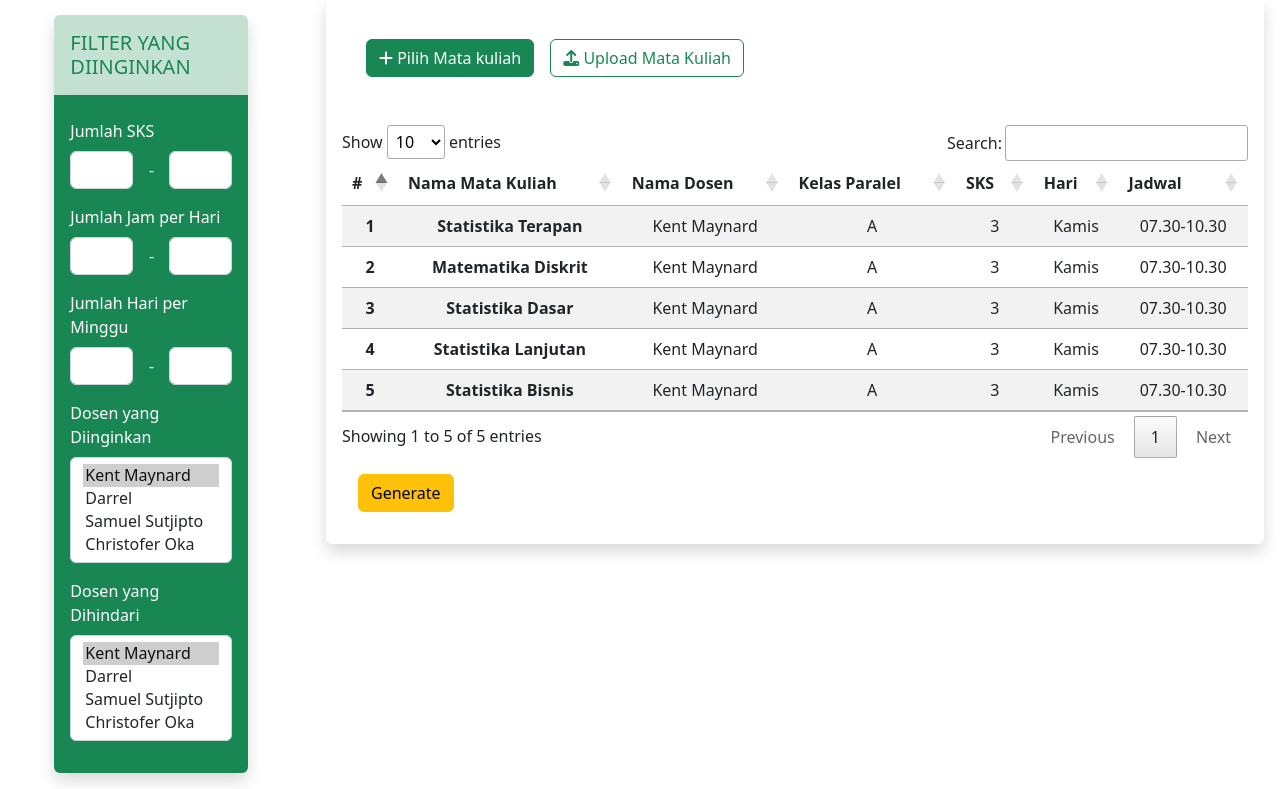
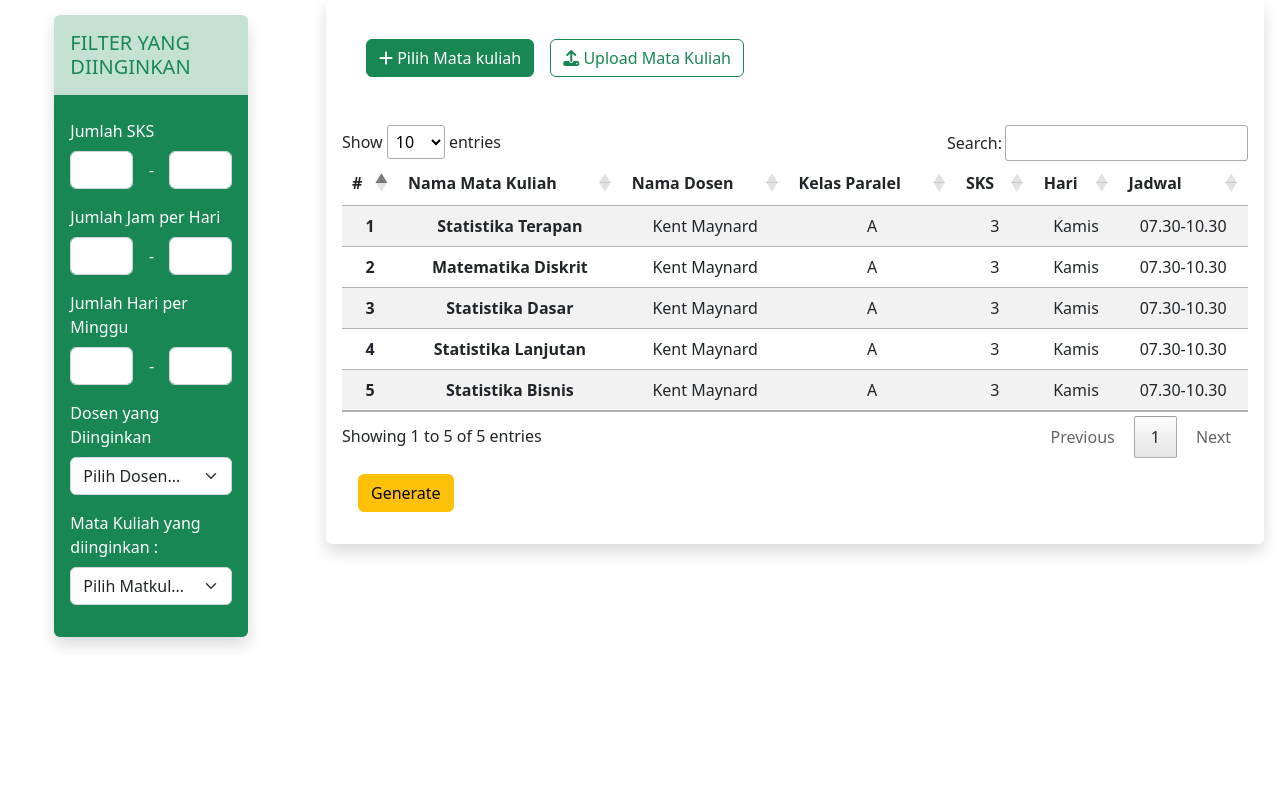
Before and after one commit to ChrisJulLimantoro/Scheduller-Project, a Flask app: page /pilihJadwal in a window 1280 px wide. Shown: the part 145-934 px from the top of the page. After the commit the page ends 793 px from the top, so only its background shows below. Run offline with Flask 3, Linux system fonts and the light colour scheme; some libraries are stand-ins or nearby versions.

Commit message:
update pilihjadwal.html
add mata kuliah yang diinginkan, add dropdown checkbox

```diff
--- a/templates/pilihJadwal.html
+++ b/templates/pilihJadwal.html
@@ -20,6 +20,35 @@
         background-position: bottom 1200%;
 
       } */
+
+		.selectBox {
+			position: relative;
+		}
+
+    .selectBox select {
+			width: 100%;
+		}
+
+		.overSelect {
+			position: absolute;
+			left: 0;
+			right: 0;
+			top: 0;
+			bottom: 0;
+		}
+
+		.checkBox {
+			display: none;
+		}
+
+		.checkBox label {
+			display: block;
+		}
+
+		.checkBox label:hover {
+      transform: scale(1.03);
+      transition: 0.3s;
+		}
   </style>
 
 </head>
@@ -66,31 +95,62 @@
 
           <!-- Dosen yang Diinginkan  -->
           <label for="">Dosen yang Diinginkan</label>
-          <select class="form-select mt-2 mb-3" multiple aria-label="multiple select example">
-            <option selected>Kent Maynard</option>
-            <option value="1">Darrel</option>
-            <option value="2">Samuel Sutjipto</option>
-            <option value="3">Christofer Oka</option>
-          </select>
-          <!-- <div class="input-group mt-2 my-3">
-              <input type="text" aria-label="inpDosen1" class="form-control rounded">
-              <p class="mx-3 my-auto"> - </p>
-              <input type="text" aria-label="inpDosen2" class="form-control rounded">
-            </div> -->
+          <div class="multipleSelection mt-2 mb-3">
+            <div class="selectBox" onclick="showCheckboxDosen()">
+              <select class="form-select">
+                <option>Pilih Dosen...</option>
+              </select>
+              <div class="overSelect"></div>
+            </div>
+            <div id="checkBoxDosen" class="checkBox bg-white text-dark rounded px-3 my-3 py-2">
+              <label for="dosen1">
+                <input type="checkbox" class="inputDosen form-check-input" id="dosen1" />
+                Kent Maynard
+              </label>
+              <label for="dosen2">
+                <input type="checkbox" class="inputDosen form-check-input" id="dosen2" />
+                Ferdinand Marco
+              </label>
+              <label for="dosen3">
+                <input type="checkbox" class="inputDosen form-check-input" id="dosen3" />
+                Darrel
+              </label>
+              <label for="dosen4">
+                <input type="checkbox" class="inputDosen form-check-input" id="dosen4" />
+                Sutjipto
+              </label>
+            </div>
+          </div>
 
           <!-- Dosen yang Dihindari  -->
-          <label for="">Dosen yang Dihindari</label>
-          <select class="form-select mt-2 mb-3" multiple aria-label="multiple select example">
-            <option selected>Kent Maynard</option>
-            <option value="1">Darrel</option>
-            <option value="2">Samuel Sutjipto</option>
-            <option value="3">Christofer Oka</option>
-          </select>
-          <!-- <div class="input-group mt-2 my-3">
-              <input type="text" aria-label="dosenDihindari1" class="form-control rounded">
-              <p class="mx-3 my-auto"> - </p>
-              <input type="text" aria-label="dosenDihindari2" class="form-control rounded">
-            </div> -->
+          <label for="">Mata Kuliah yang diinginkan :</label>
+            <div class="multipleSelection mt-2 mb-3">
+            <div class="selectBox" onclick="showCheckboxMatkul()">
+              <select class="form-select">
+                <option>Pilih Matkul...</option>
+              </select>
+              <div class="overSelect"></div>
+            </div>
+            <div id="checkBoxMatkul" class="checkBox bg-white text-dark rounded px-3 my-3 py-2">
+              <label for="matkul1">
+                <input type="checkbox" class="inputMatkul form-check-input" id="matkul1" />
+                IMK
+              </label>
+              <label for="matkul2">
+                <input type="checkbox" class="inputMatkul form-check-input" id="matkul2" />
+                DAA
+              </label>
+              <label for="matkul3">
+                <input type="checkbox" class="inputMatkul form-check-input" id="matkul3" />
+                AOK
+              </label>
+              <label for="matkul4">
+                <input type="checkbox" class="inputMatkul form-check-input" id="matkul4" />
+                Grafkom
+              </label>
+            </div>
+          </div>
+
         </div>
 
       </div>
@@ -188,3 +248,31 @@
     responsive: true
   });
 </script>
+
+<script>
+  var show = true;
+
+  function showCheckboxDosen() {
+    var checkBoxDosen = document.getElementById("checkBoxDosen");
+
+    if (show) {
+      checkBoxDosen.style.display = "block";
+      show = false;
+    } else {
+      checkBoxDosen.style.display = "none";
+      show = true;
+    }
+  }
+
+  function showCheckboxMatkul() {
+    var checkboxMatkul = document.getElementById("checkBoxMatkul");
+
+    if (show) {
+      checkboxMatkul.style.display = "block";
+      show = false;
+    } else {
+      checkboxMatkul.style.display = "none";
+      show = true;
+    }
+  }
+</script>
```
